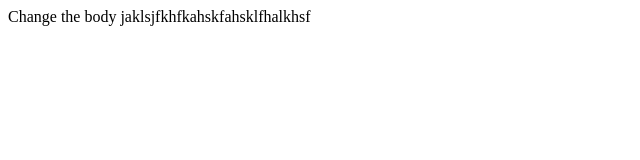
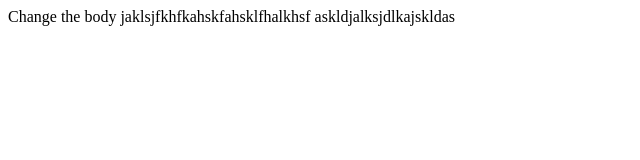
Before and after one commit to jaderoliver/jenkins_pipeline_examples, a plain HTML site: page about.html in a window 1280 px wide. Shown: the whole page, without its empty margins (0-640 px from the left). Drawn offline with Linux system fonts and the light colour scheme.

Commit message:
new body

```diff
--- a/about.html
+++ b/about.html
@@ -7,6 +7,7 @@
 <body>
 Change the body
 jaklsjfkhfkahskfahsklfhalkhsf
+  askldjalksjdlkajskldas
 </body>
 
 </html>
```
